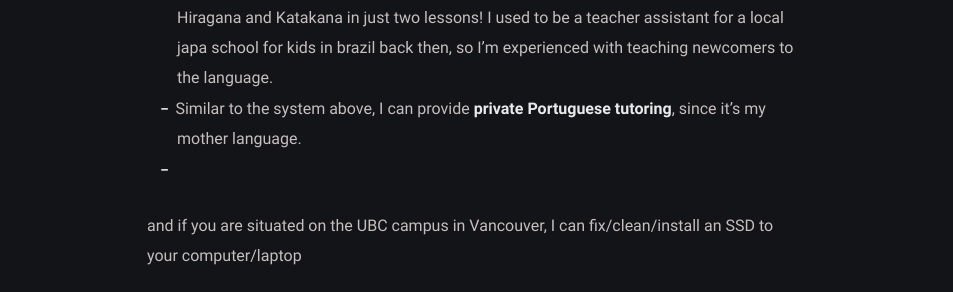
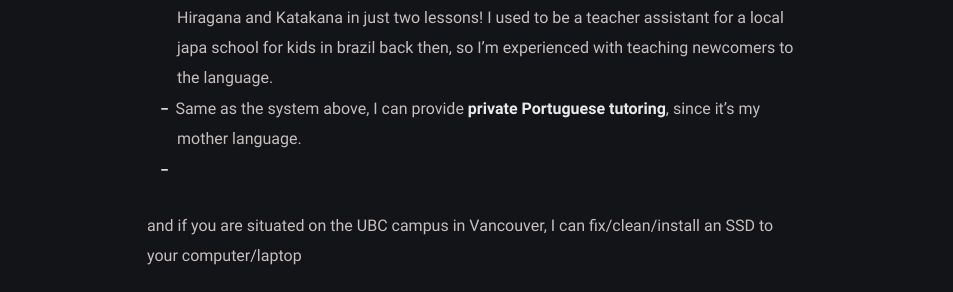
Before and after one commit to Pistachihen/pistachi.github.io, a Jekyll site: the page built from _posts/welcome-to-jekyll/2020-08-29-welcome-to-jekyll.md, in a window 1280 px wide. Shown: the part 484-776 px from the top of the page, without its empty margins (163-1116 px from the left). Built offline with Jekyll 4.4.1, drawn with Linux system fonts in a browser that asks for light colours.

Commit message:
2020-08-29-welcome-to-jekyll.md: changed

```diff
--- a/_posts/welcome-to-jekyll/2020-08-29-welcome-to-jekyll.md
+++ b/_posts/welcome-to-jekyll/2020-08-29-welcome-to-jekyll.md
@@ -7,7 +7,7 @@ categories: services
 Hello, you must have clicked this wondering "services？ How can this part japanese second-year engineering boy provide me anything?", Yes.
 
 - Being fluent on the japanese language since the age of 12, I can give **private japanese tutoring** for any levels, the first class being *FREE!* and for newbies, promising fluency in Hiragana and Katakana in just two lessons! I used to be a teacher assistant for a local japa school for kids in brazil back then, so I'm experienced with teaching newcomers to the language.
-- Similar to the system above, I can provide **private Portuguese tutoring**, since it's my mother language.
+- Same as the system above, I can provide **private Portuguese tutoring**, since it's my mother language.
 -
 
 and if you are situated on the UBC campus in Vancouver, I can fix/clean/install an SSD to your computer/laptop
```
